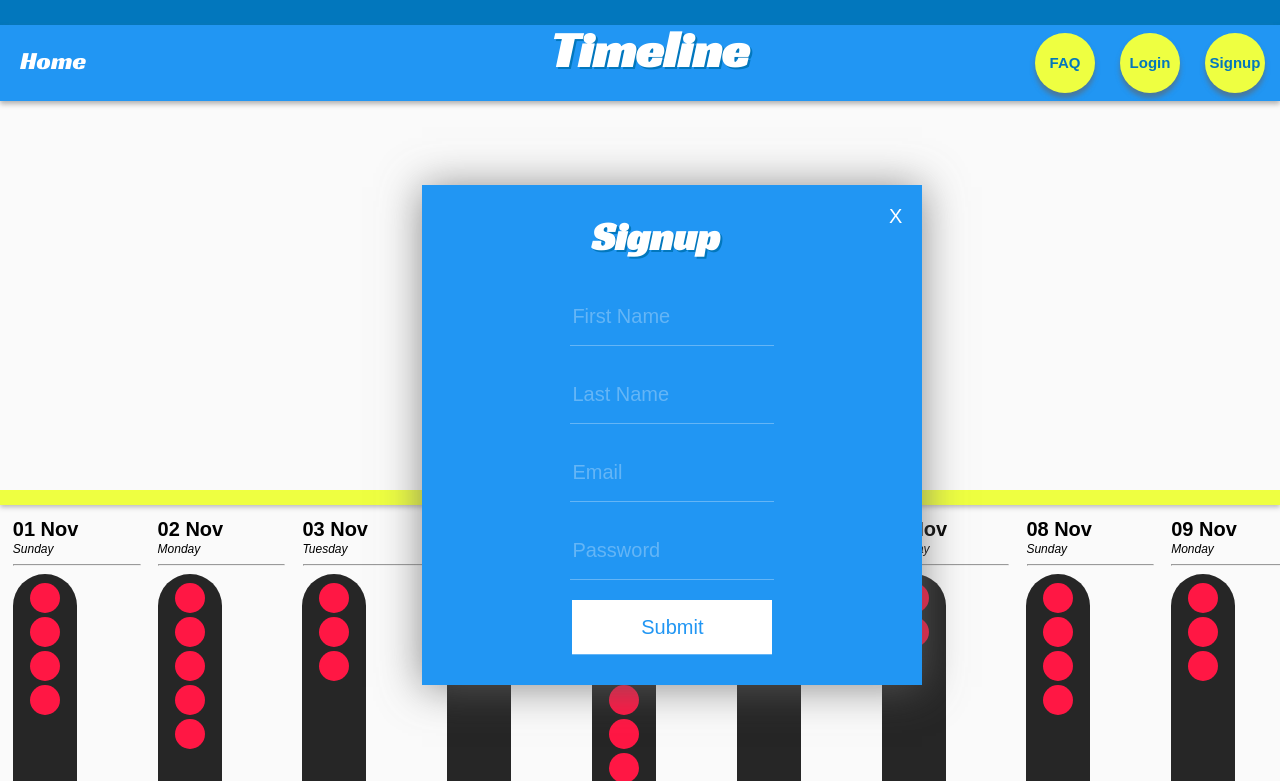
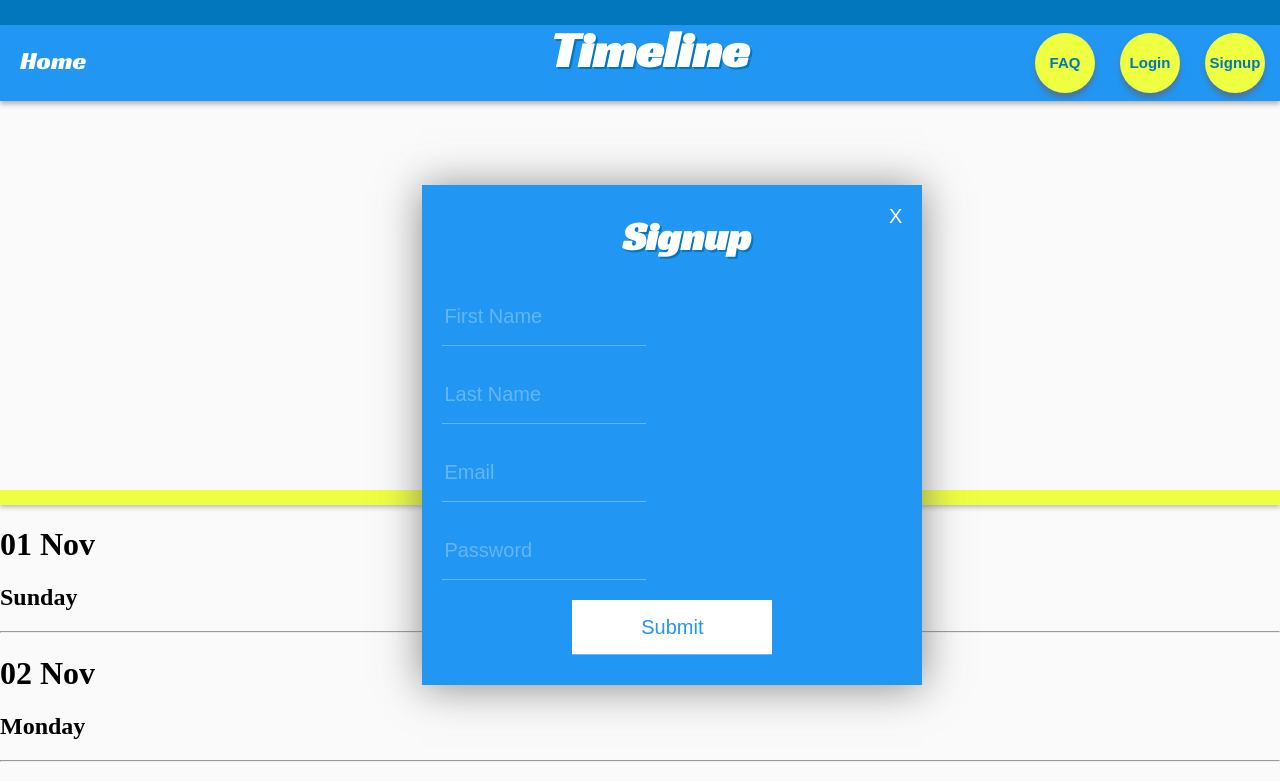
Before and after one commit to cortharlow/timeline, a website: page public/index.html in a window 1280 px wide. Both pictures are taken after a click on the item "Signup". Shown: the top 781 px of the page. Drawn offline with nearby package versions, Linux system fonts and the light colour scheme; some packages are replaced by stand-ins of ours; a web font is replaced by a local one.

Commit message:
last changes

```diff
--- a/controllers/usersController.js
+++ b/controllers/usersController.js
@@ -10,7 +10,7 @@ function create(req, res){
     if (err){
       res.status(401).send(err);
     } else {
-    res.status(200).send({token: jwt.sign(newUser, secret)})
+    res.status(200).send({token: jwt.sign(newUser, secret), currentUser: user})
     }
   })
 }
--- a/public/css/style.css
+++ b/public/css/style.css
@@ -29,13 +29,7 @@ TIMELINE LOCATION APP
 
 -------- Fonts --------
 Header --> font-family: 'Racing Sans One', cursive;
-              - Normal 400
 Text --> font-family: 'Droid Sans', sans-serif;
-              - Normal 400
-              - Bold 700
-Italics --> font-family: 'Open Sans', sans-serif;
-              - Light 300 Italic
-              - Normal 400 Italic
 
 -------- Colors --------
 Basic Theme (Light):
@@ -59,7 +53,6 @@ Basic Theme (Light):
 */
 
 @import url(https://fonts.googleapis.com/css?family=Racing+Sans+One|Droid+Sans);
-@import url(https://fonts.googleapis.com/css?family=Open+Sans:300italic,400italic);
 
 html, body {
   height: 100%;
@@ -166,59 +159,9 @@ html, body {
   box-shadow:         0px 2px 5px rgba(100, 100, 100, 0.45);
 }
 
-/* Timeline */
-
-.timeline-container {
-  height: 50%;
-  width: 100%;
-  overflow-x: scroll;
-  display: inline-block;
-  border-bottom: 10px solid #2196f3;
-  white-space: nowrap;
-}
-.timeline-date {
-  height: 99%;
-  width: 10%;
-  margin-left: 1%;
-  display: inline-block;
-  vertical-align: top;
-}
-.timeline-date h1 {
-  font-family: 'Droid Sans', sans-serif;
-  font-size: 20px;
-  margin-bottom: 0;
-}
-.timeline-date h2 {
-  font-family: 'Droid Sans', sans-serif;
-  font-size: 12px;
-  font-weight: 300;
-  font-style: italic;
-  margin-top: 1px;
-  margin-bottom: 0;
-}
-.timeline-date hr {
-  width: 98%;
-}
-.timeline-icon-wrap {
-  height: 80%;
-  width: 50%;
-  background-color: #262626;
-  border-radius: 35px;
-  padding-top: 4%;
-}
-.timeline-icon {
-  width: 30px;
-  height: 30px;
-  margin: 0 auto;
-  margin-top: 4px;
-  border-radius: 20px;
-  background-color: #FF1744;
-}
-
 /* Forms */
 
 .form-container {
-  text-align: center;
   display: none;
   height: 500px;
   width: 500px;
@@ -247,8 +190,12 @@ html, body {
   font-family: 'Racing Sans One', cursive;
   font-size: 40px;
   color: #FFFFFF;
+  margin-left: 40%;
   text-shadow: 2px 2px #0277bd;
   z-index: 101;
+}
+.form-container form {
+  /*margin-top: 10%;*/
 }
 .form-container input {
   width: 200px;
@@ -256,6 +203,7 @@ html, body {
   border: 0px solid white;
   border-bottom: 1px solid #64B5F6;
   background-color: #2196f3;
+  margin-left: 20px;
 }
 .form-container input[type='text'],
 .form-container input[type='password'] {
@@ -289,22 +237,6 @@ html, body {
   font-size: 20px;
   display: block;
   margin: 0 auto;
-  /* Grow hover effect */
-  vertical-align: middle;
-  -webkit-transform: translateZ(0);
-  transform: translateZ(0);
-  -webkit-backface-visibility: hidden;
-  backface-visibility: hidden;
-  -moz-osx-font-smoothing: grayscale;
-  -webkit-transition-duration: 0.3s;
-  transition-duration: 0.3s;
-  -webkit-transition-property: transform;
-  transition-property: transform;
-}
-.form-container input[type='submit']:hover {
-  -webkit-transform: scale(1.1);
-  transform: scale(1.1);
-  cursor: pointer;
 }
 .form-signup {
   display: none;
--- a/public/js/app.js
+++ b/public/js/app.js
@@ -118,7 +118,7 @@ window.onload = function() {
         errorMessage[0].innerHTML = '';
         emailInput[0].value = '';
         passwordInput[0].value = '';
-        // createMoment();
+        createMoment();
         getUserMoments();
       }
     };
@@ -151,6 +151,9 @@ window.onload = function() {
     }
     xhttp.onreadystatechange = function() {
       if (xhttp.readyState == 4 && xhttp.status == 200) {
+        console.log('here');
+        currentToken = (JSON.parse(event.currentTarget.response)).token;
+        currentUser = (JSON.parse(event.currentTarget.response)).currentUser;
         container[0].style.display = "none";
         signup[0].style.display = "none";
         navLogin.innerHTML = "Logout";
@@ -158,6 +161,7 @@ window.onload = function() {
         navSignup.innerHTML = "Account";
         navSignup[0].classList.toggle('nav-account');
         createMoment();
+        getUserMoments();
       }
     };
     xhttp.open("POST", "http://localhost:3000/users/signup", true);
```
